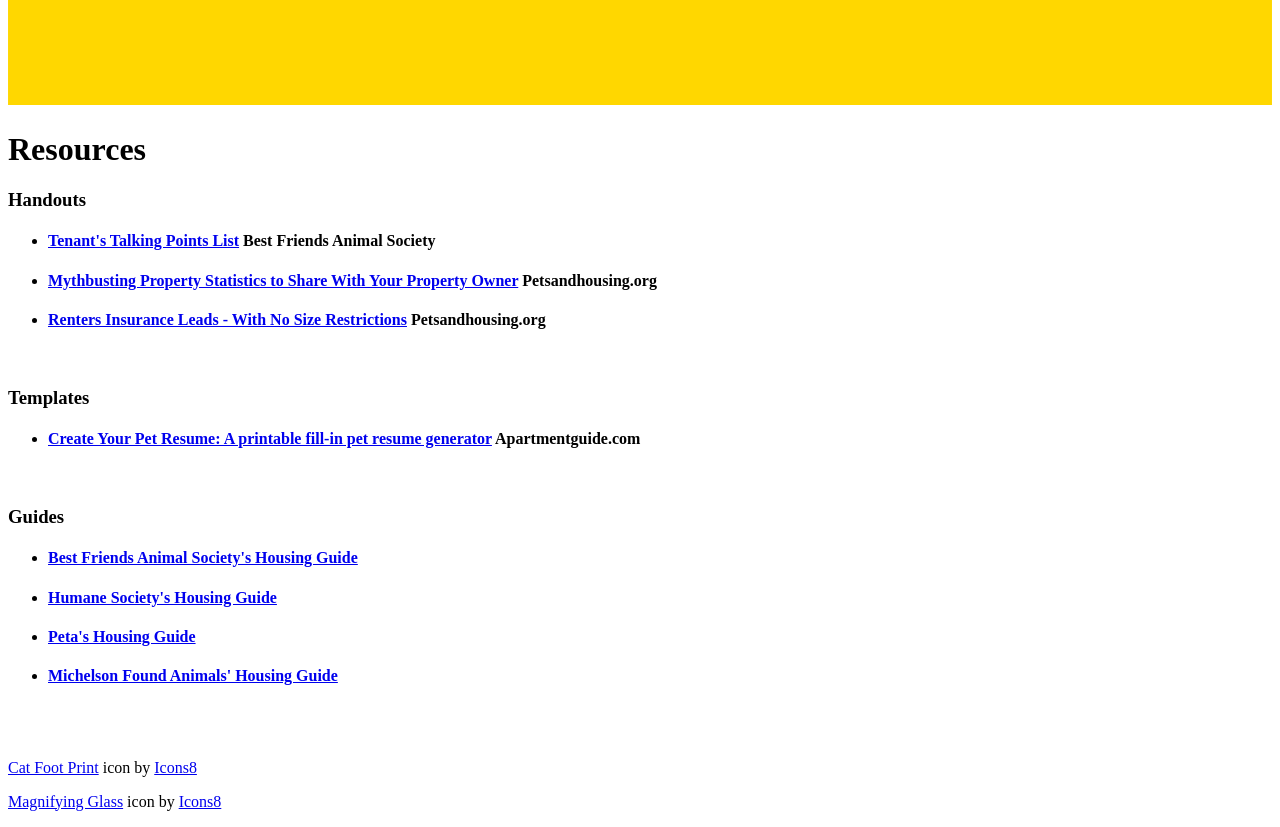
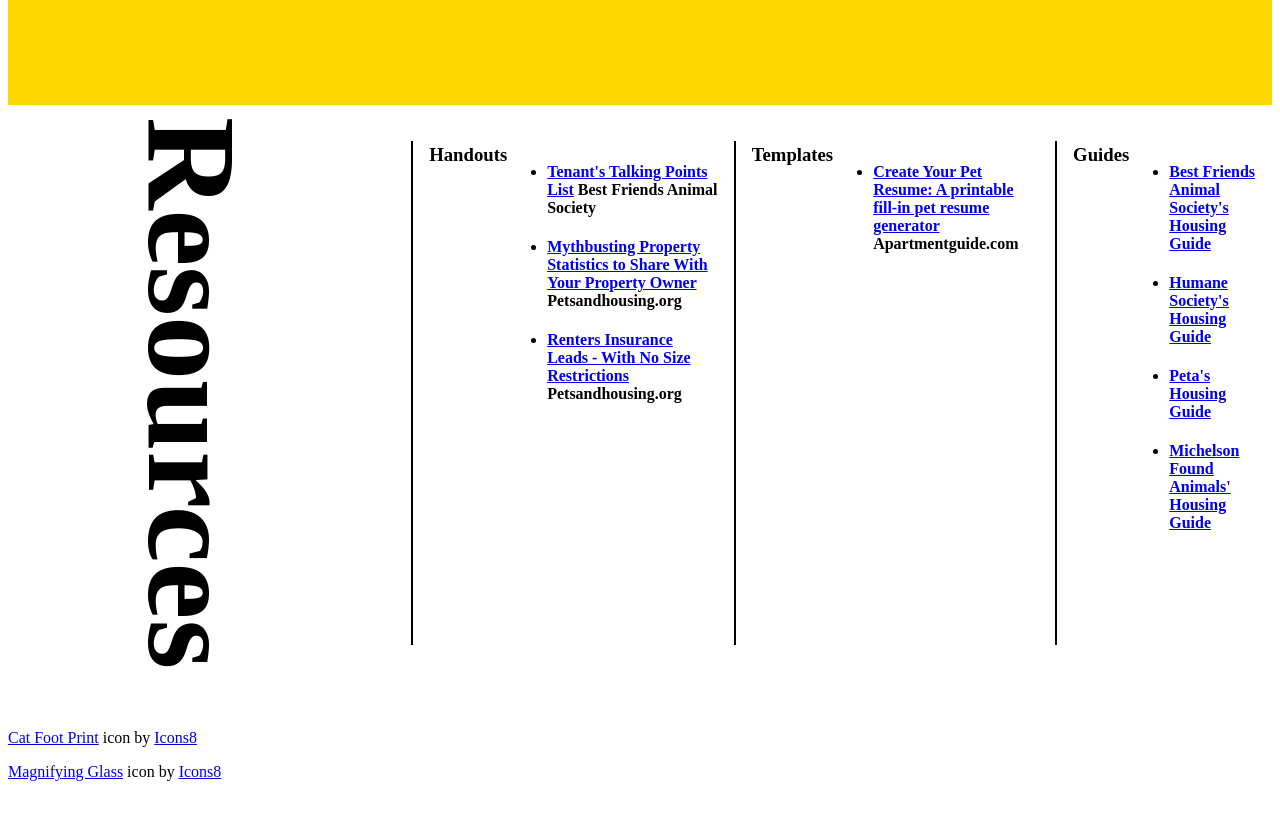
Before and after one commit to Gitling01/Doghouse, a website: page public/index.html in a window 1280 px wide. Shown: the part 1412-2239 px from the top of the page. After the commit the page ends 2209 px from the top, so only its background shows below. Drawn offline with Linux system fonts and the light colour scheme; no server answers.

Commit message:
Redesign and styling of Resource section

```diff
--- a/public/styles.css
+++ b/public/styles.css
@@ -60,7 +60,6 @@
 }
 #listing-container-description{
     text-align: center;
-
 }
 .main-listing-container{
     display: flex;
@@ -91,6 +90,9 @@
     margin-top: 5px;
     margin-bottom: 5px;
 }
+/**.listing-details{
+}**/
+
 .icon{
     height: 40px;
     width: 40px;
@@ -115,19 +117,54 @@
     padding: 8px 15px;
 }
 .pagination a.active{
-    background-color: yellow;
+    background-color: #ffd700;
 }
 
+/**** WAVE HEADER
+.wave-header{
+    min-height: 100vh;
+    width: 100%;
+    position: relative;
+}
+svg{
+    position: absolute;
+    bottom: 0;
+    left: 0;
+}****/
+
 /**** RESOURCES SECTION ****/
+.two-column-container{
+    display: flex;
+}
+#resources-title-div{
+    display: flex;
+    flex: 10%;
+    padding: 8px;
+}
+.handout-container{
+    display: flex;
+    flex: 50%;
+    padding: 16px;
+}
+.handout-link-section{
+    display: flex;
+    border: 1px solid black;
+    margin: 16px;
+}
 .title{
     display: flex;
     margin: 10px auto;
-    padding-top: 50px;
+    padding-top: 24px;
     padding-bottom: 50px;
-    align-items: center; /*"inside" items with respect to each other*/
-    justify-content: center; /*entire inside with respect to container*/
+    align-items: center;
+    justify-content: center;
 }
-
+#resources-title{
+    writing-mode: vertical-lr;
+    text-orientation: sideways;
+    padding-left: 16px;
+    font-size: 10vw;
+}
 /**** LOGIN PAGE ****/
 .centered-text{
     text-align: center;
```
